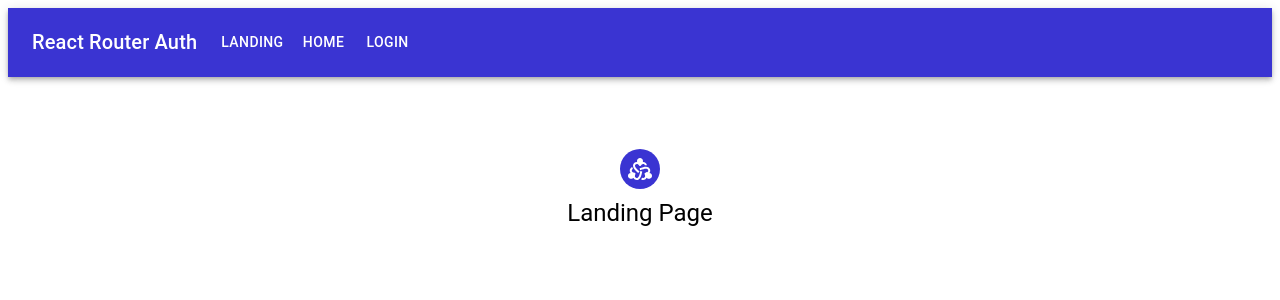
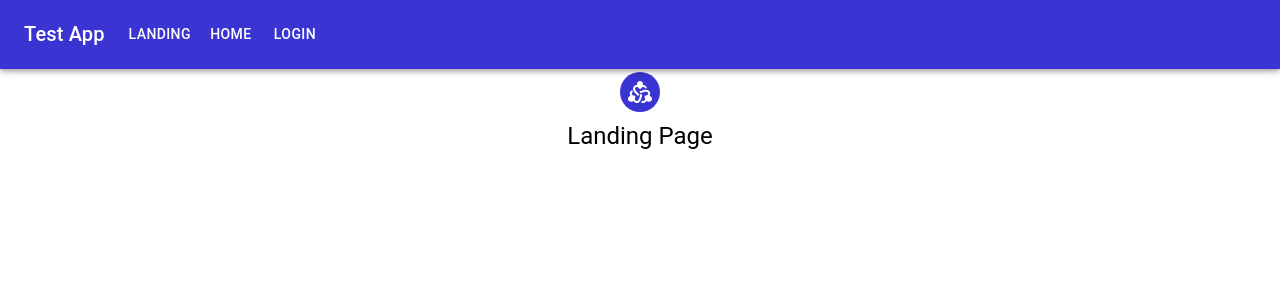
Before and after one commit to vignesh-nethaji/json-placeholder, a React (Create React App) app: page / in a window 1280 px wide. Shown: the top 300 px of the page. Built offline with nearby package versions, Linux system fonts and the light colour scheme.

Commit message:
Changed App name and removed MuiAppbar position

```diff
--- a/src/components/AppBar.jsx
+++ b/src/components/AppBar.jsx
@@ -31,7 +31,7 @@ export const AppBar = ({ pages }) => {
     };
 
     return (
-        <MuiAppBar position="static">
+        <MuiAppBar > {/* position="static" */}
             <Container maxWidth="xl">
                 <Toolbar disableGutters>
                     <Typography
@@ -40,7 +40,7 @@ export const AppBar = ({ pages }) => {
                         component="div"
                         sx={{ mr: 2, display: { xs: "none", md: "flex" } }}
                     >
-                        React Router Auth
+                        Test App
                     </Typography>
 
                     <Box sx={{ flexGrow: 1, display: { xs: "flex", md: "none" } }}>
@@ -93,7 +93,7 @@ export const AppBar = ({ pages }) => {
                         component="div"
                         sx={{ flexGrow: 1, display: { xs: "flex", md: "none" } }}
                     >
-                        React Router Auth
+                        Test App
                     </Typography>
                     <Box sx={{ flexGrow: 1, display: { xs: "none", md: "flex" } }}>
                         {pages?.map((page) => (
```
